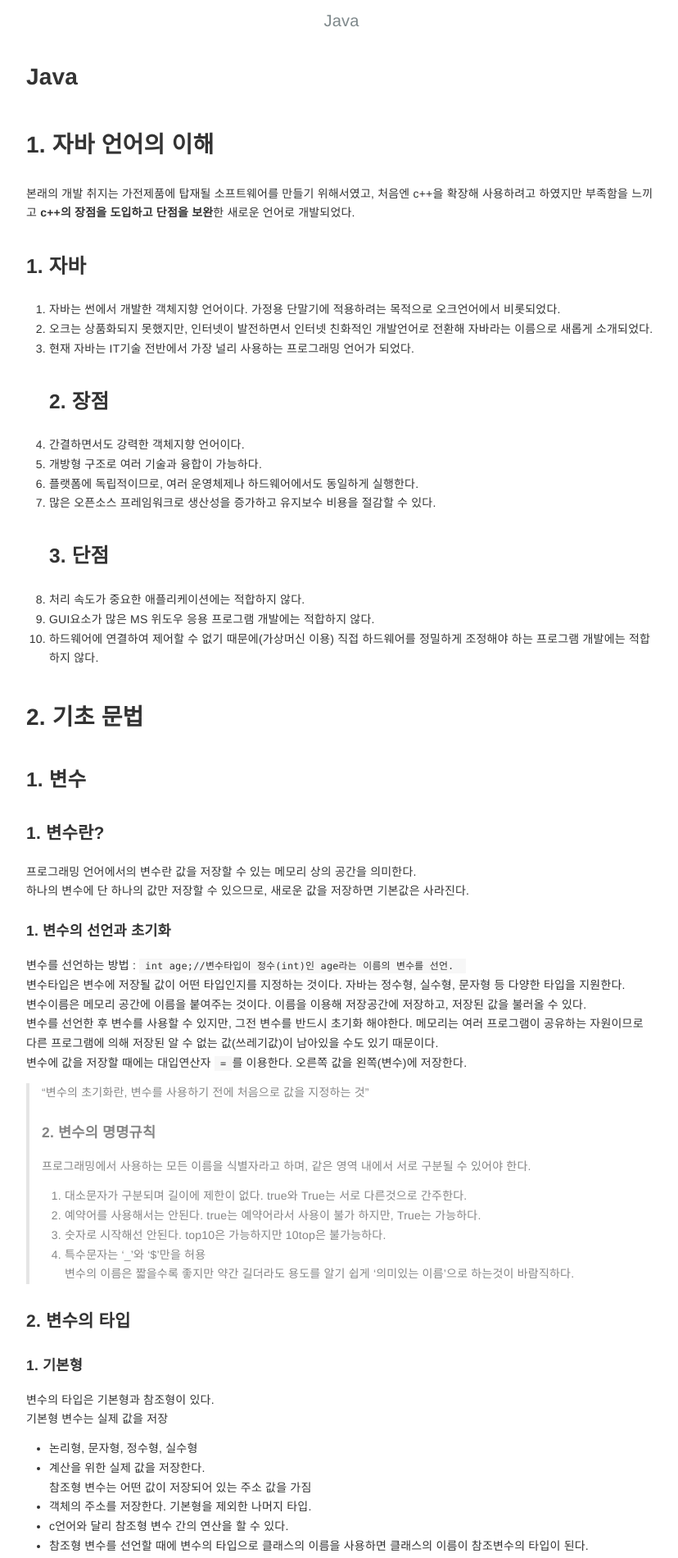
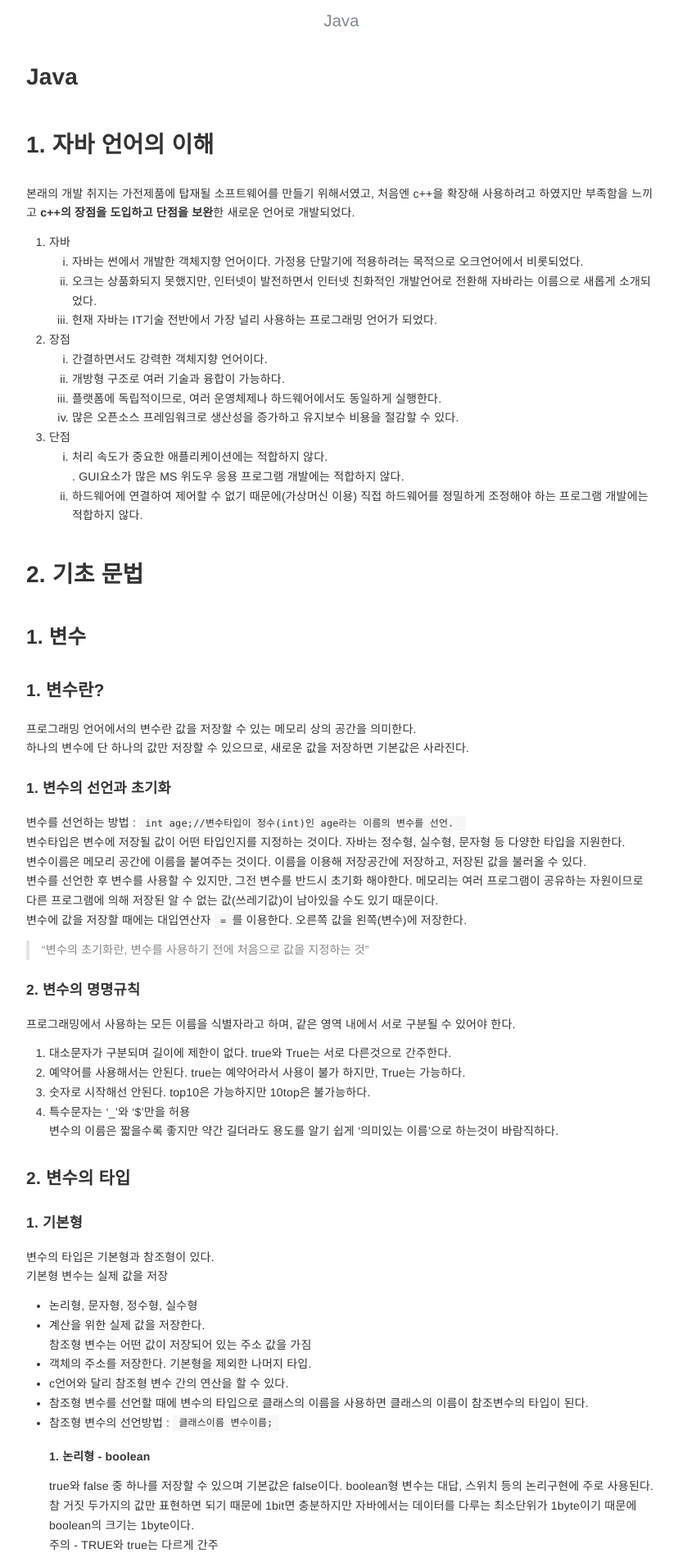
Before and after one commit to jwk061214/java_blog, a Jekyll site: the page built from _posts/2022-01-23-java.md, in a window 1280 px wide. Shown: the top 1900 px of the page at 82% size, without its empty margins (223-1051 px from the left). Built offline with Jekyll 4.4.1, drawn with Linux system fonts in a browser that asks for light colours; some of the changed text lies outside the part shown.

Commit message:
docs_노션정리 포스트 수정

````diff
--- a/_posts/2022-01-23-java.md
+++ b/_posts/2022-01-23-java.md
@@ -8,19 +8,19 @@ layout: post
 
 # 1. 자바 언어의 이해
 본래의  개발 취지는 가전제품에 탑재될 소프트웨어를 만들기 위해서였고, 처음엔 c++을 확장해 사용하려고 하였지만 부족함을 느끼고 **c++의 장점을 도입하고 단점을 보완**한 새로운 언어로 개발되었다.
-## 1. 자바
-1. 자바는 썬에서 개발한 객체지향 언어이다. 가정용 단말기에 적용하려는 목적으로 오크언어에서 비롯되었다.
-2. 오크는 상품화되지 못했지만, 인터넷이 발전하면서 인터넷 친화적인 개발언어로 전환해 자바라는 이름으로 새롭게 소개되었다.
-3. 현재 자바는 IT기술 전반에서 가장 널리 사용하는 프로그래밍 언어가 되었다.
-## 2. 장점
-1. 간결하면서도 강력한 객체지향 언어이다.
-2. 개방형 구조로 여러 기술과 융합이 가능하다.
-3. 플랫폼에 독립적이므로, 여러 운영체제나 하드웨어에서도 동일하게 실행한다.
-4. 많은 오픈소스 프레임워크로 생산성을 증가하고 유지보수 비용을 절감할 수 있다.
-## 3. 단점
-1. 처리 속도가 중요한 애플리케이션에는 적합하지 않다.
-2. GUI요소가 많은 MS 위도우 응용 프로그램 개발에는 적합하지 않다.
-3. 하드웨어에 연결하여 제어할 수 없기 때문에(가상머신 이용) 직접 하드웨어를 정밀하게 조정해야 하는 프로그램 개발에는 적합하지 않다.
+1. 자바
+    1. 자바는 썬에서 개발한 객체지향 언어이다. 가정용 단말기에 적용하려는 목적으로 오크언어에서 비롯되었다.
+    2. 오크는 상품화되지 못했지만, 인터넷이 발전하면서 인터넷 친화적인 개발언어로 전환해 자바라는 이름으로 새롭게 소개되었다.
+    3. 현재 자바는 IT기술 전반에서 가장 널리 사용하는 프로그래밍 언어가 되었다.
+2. 장점
+    1. 간결하면서도 강력한 객체지향 언어이다.
+    2. 개방형 구조로 여러 기술과 융합이 가능하다.
+    3. 플랫폼에 독립적이므로, 여러 운영체제나 하드웨어에서도 동일하게 실행한다.
+    4. 많은 오픈소스 프레임워크로 생산성을 증가하고 유지보수 비용을 절감할 수 있다.
+3. 단점
+    1. 처리 속도가 중요한 애플리케이션에는 적합하지 않다.
+    . GUI요소가 많은 MS 위도우 응용 프로그램 개발에는 적합하지 않다.
+    3. 하드웨어에 연결하여 제어할 수 없기 때문에(가상머신 이용) 직접 하드웨어를 정밀하게 조정해야 하는 프로그램 개발에는 적합하지 않다.
 
 # 2. 기초 문법
 ## 1. 변수
@@ -34,6 +34,7 @@ layout: post
 변수를 선언한 후 변수를 사용할 수 있지만, 그전 변수를 반드시 초기화 해야한다. 메모리는 여러 프로그램이 공유하는 자원이므로 다른 프로그램에 의해 저장된 알 수 없는 값(쓰레기값)이 남아있을 수도 있기 때문이다.
 변수에 값을 저장할 때에는 대입연산자 `=`를 이용한다. 오른쪽 값을 왼쪽(변수)에 저장한다.
 >"변수의 초기화란, 변수를 사용하기 전에 처음으로 값을 지정하는 것"
+
 #### 2. 변수의 명명규칙
 프로그래밍에서 사용하는 모든 이름을 식별자라고 하며, 같은 영역 내에서 서로 구분될 수 있어야 한다.
 1. 대소문자가 구분되며 길이에 제한이 없다. true와 True는 서로 다른것으로 간주한다.
@@ -148,6 +149,7 @@ public static void main(String[]args) {
 #### 1. 형변환(캐스팅)이란?
 모든 변수와 리터럴에는 타입이 있다. 서로 다른 타입간의 연산을 수행해야 할 때에 필요한 것이 형변환이다.
 > 형변환이란, 변수 또는 상수의 타입을 다른 타입으로 변환하는것
+
 #### 2. 형변환 방법
 (타입)피연산자 / ()는 캐스트 연산자, 형변환 연산자
 ``` java
````
